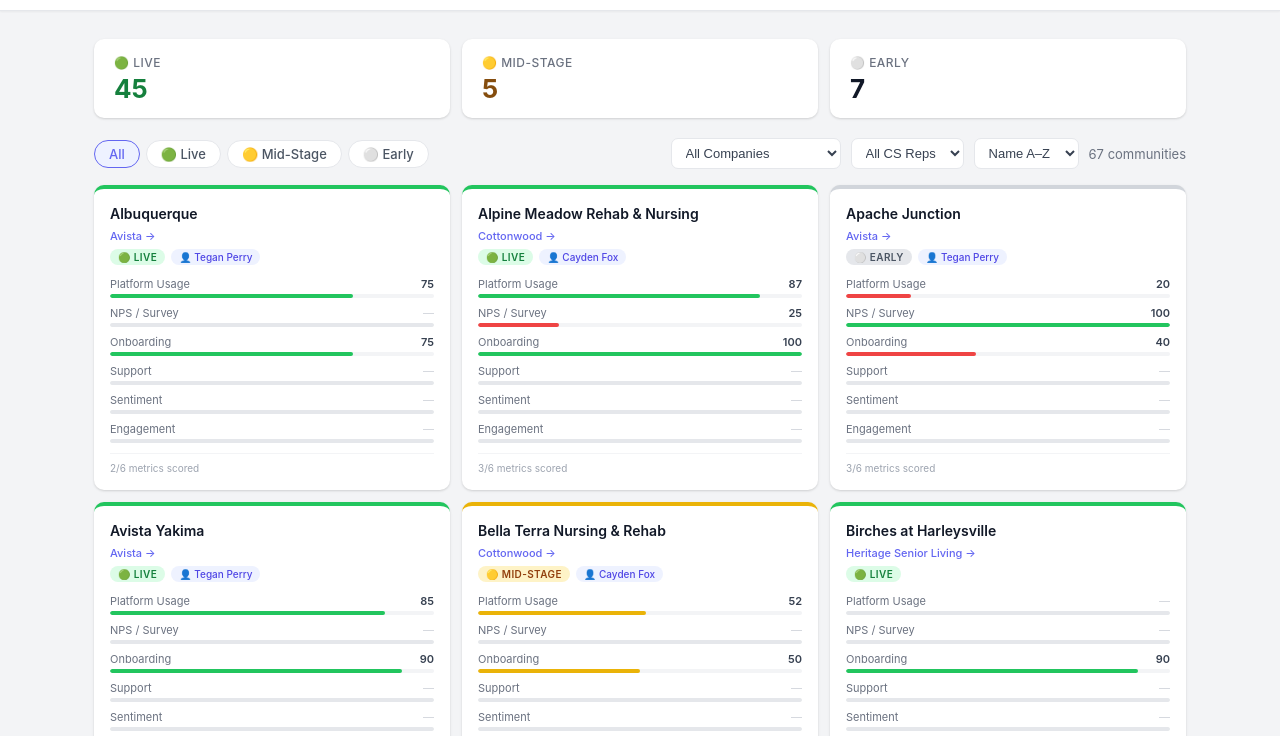
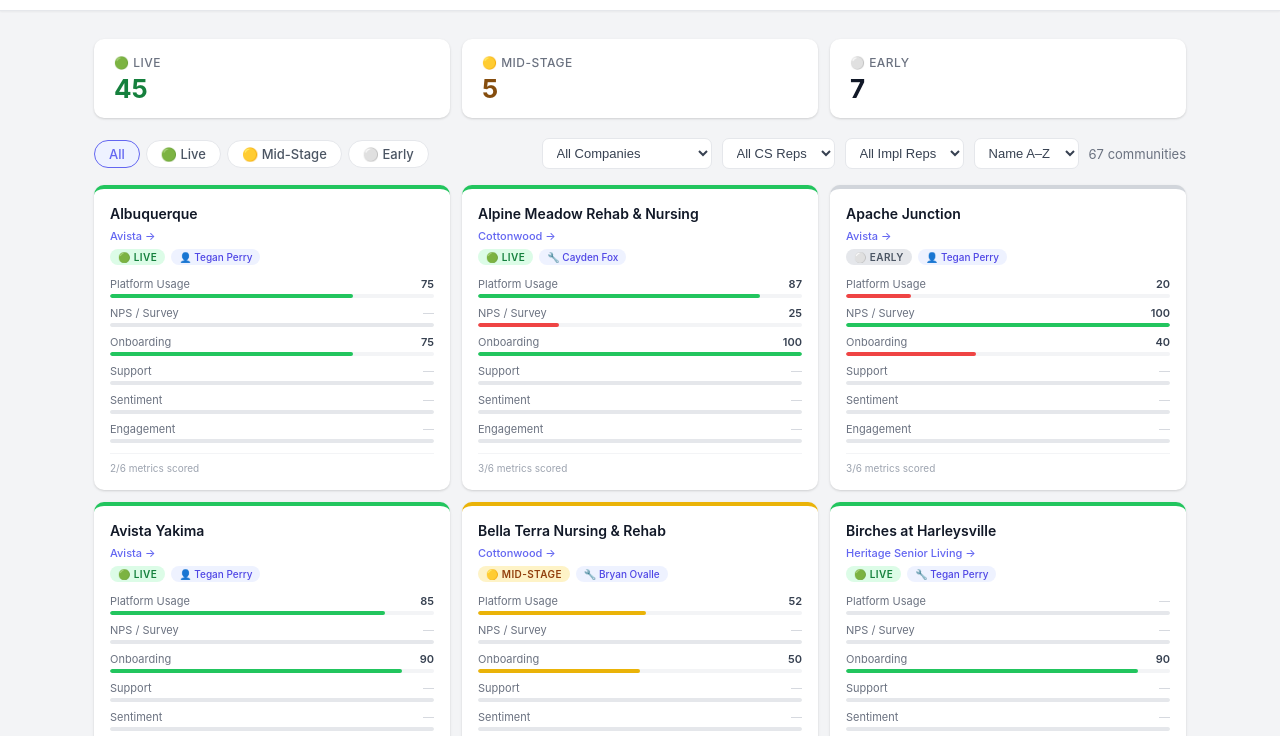
Before and after one commit to caydenatveras/Veras-Customer-Health-Dashboard, a plain HTML site: page index.html in a window 1280 px wide. Both pictures are taken after a click on the button "Communities". Shown: the part 49-785 px from the top of the page. Drawn offline with Linux system fonts and the light colour scheme.

Commit message:
dashboard: add impl rep filter + mapping confidence indicators to Communities tab

```diff
--- a/index.html
+++ b/index.html
@@ -440,6 +440,9 @@
         <select class="rep-select" id="acRepFilter" onchange="setACRepFilter(this.value)">
           <option value="all">All CS Reps</option>
         </select>
+        <select class="rep-select" id="acImplRepFilter" onchange="setACImplRepFilter(this.value)">
+          <option value="all">All Impl Reps</option>
+        </select>
         <select class="sort-select" id="acSort" onchange="setACSort(this.value)">
           <option value="name">Name A–Z</option>
           <option value="company">Company</option>
@@ -608,7 +611,7 @@
 // ═══════════════════════════════════════════════════════════════
 let currentFilter='all', currentSort='date-desc', currentRepFilter='all';
 let commFilter='all', commRepFilter='all', trendRepFilter='all';
-let acFilter='all', acRepFilter='all', acCompanyFilter='all', acSort='name';
+let acFilter='all', acRepFilter='all', acImplRepFilter='all', acCompanyFilter='all', acSort='name';
 let tableSortKey='date', tableSortDir='desc';
 let companies=[], selectedCompany=null;
 let activeMetricToggles=new Set(['overallScore','platformUsage','npsSurvey']);
@@ -678,6 +681,14 @@
     const coNames = [...new Set(HEALTH_DATA.map(r=>r.company))];
     coNames.forEach(n => { const o=document.createElement('option'); o.value=n; o.textContent=n; coEl.appendChild(o); });
   }
+  // Populate impl rep filter for all-communities view
+  const implEl = document.getElementById('acImplRepFilter');
+  if(implEl) {
+    let allComms = [];
+    HEALTH_DATA.forEach(e => (e.communities||[]).forEach(c => allComms.push(c)));
+    const implReps = [...new Set(allComms.map(c=>c.implRep).filter(Boolean))].sort();
+    implReps.forEach(r => { const o=document.createElement('option'); o.value=r; o.textContent=r; implEl.appendChild(o); });
+  }
 }
 
 // ═══════════════════════════════════════════════════════════════
@@ -978,6 +989,7 @@
   let filtered = [...all];
   if(acFilter!=='all') filtered = filtered.filter(c=>c.status===acFilter);
   if(acRepFilter!=='all') filtered = filtered.filter(c=>c.csRep===acRepFilter);
+  if(acImplRepFilter!=='all') filtered = filtered.filter(c=>c.implRep===acImplRepFilter);
   if(acCompanyFilter!=='all') filtered = filtered.filter(c=>c.companyName===acCompanyFilter);
 
   // Sort
@@ -1003,7 +1015,16 @@
 function renderAllCommCard(comm) {
   const statusClass={'live':'live','mid-stage':'mid-stage','early':'early'}[comm.status]||'early';
   const statusLabel2={'live':'🟢 Live','mid-stage':'🟡 Mid-Stage','early':'⚪ Early'}[comm.status]||comm.status;
-  const repBadge=comm.csRep?`<span class="rep-badge" style="font-size:10px">👤 ${esc(comm.csRep)}</span>`:'';
+  const repBadge=comm.implRep
+    ?`<span class="rep-badge" style="font-size:10px">🔧 ${esc(comm.implRep)}</span>`
+    :(comm.csRep?`<span class="rep-badge" style="font-size:10px">👤 ${esc(comm.csRep)}</span>`:'');
+  const conf=comm.mappingConfidence;
+  const confNote=esc(comm.mappingNote||'');
+  const confBadge=conf==='unresolved'
+    ?`<span title="${confNote||'Mapping unresolved — needs manual verification'}" style="cursor:help;font-size:10px;color:#dc2626;font-weight:600;margin-left:4px">🔴 Needs mapping</span>`
+    :conf==='inferred'
+    ?`<span title="${confNote||'Auto-inferred mapping — please verify'}" style="cursor:help;font-size:10px;color:#d97706;font-weight:600;margin-left:4px">⚠️ Verify</span>`
+    :'';
 
   const dims = COMM_DIMS.map(([label,key])=>{
     const val=comm[key];
@@ -1025,7 +1046,7 @@
     <div style="font-size:11px;color:var(--brand);font-weight:500;margin-bottom:6px;cursor:pointer" onclick="openCompany('${esc(comm.companyName)}')">${esc(comm.companyName)} →</div>
     <div class="comm-meta">
       <span class="comm-status community-status-${statusClass==='live'?'live':statusClass==='mid-stage'?'mid':'early'}">${statusLabel2}</span>
-      ${repBadge}
+      ${repBadge}${confBadge}
     </div>
     <div class="comm-dims">${dims}</div>
     <div class="comm-footer">
@@ -1603,6 +1624,7 @@
 }
 function setACFilter(val,el){acFilter=val;document.querySelectorAll('#view-allcommunities .pill').forEach(p=>p.classList.remove('active'));el.classList.add('active');renderAllCommunities()}
 function setACRepFilter(val){acRepFilter=val;renderAllCommunities()}
+function setACImplRepFilter(val){acImplRepFilter=val;renderAllCommunities()}
 function setACCompanyFilter(val){acCompanyFilter=val;renderAllCommunities()}
 function setACSort(val){acSort=val;renderAllCommunities()}
 function setFilter(val,el){currentFilter=val;document.querySelectorAll('.pill').forEach(p=>p.classList.remove('active'));el.classList.add('active');renderDashboard()}
```
